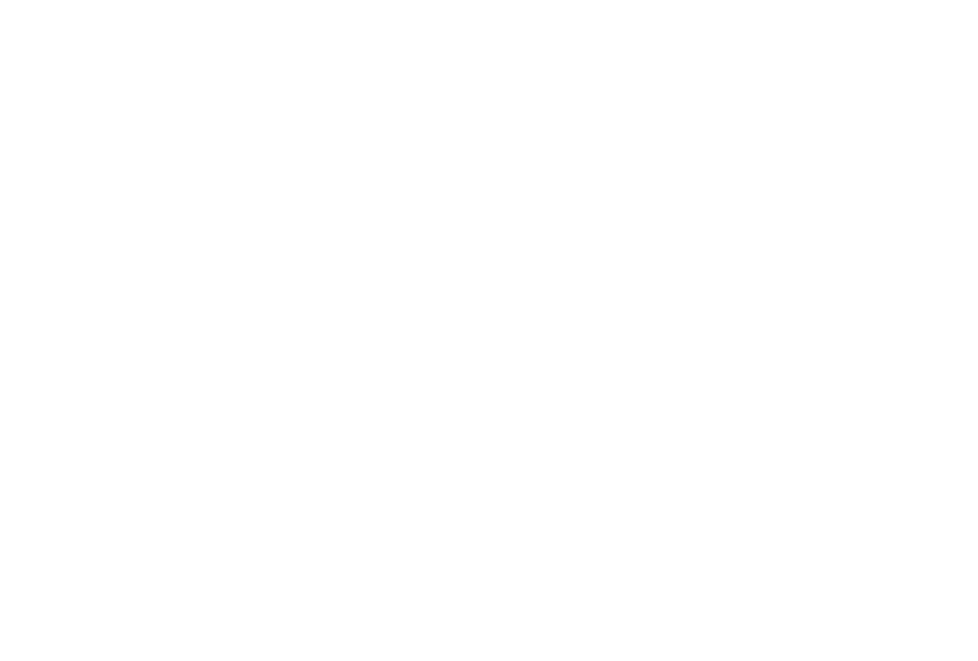
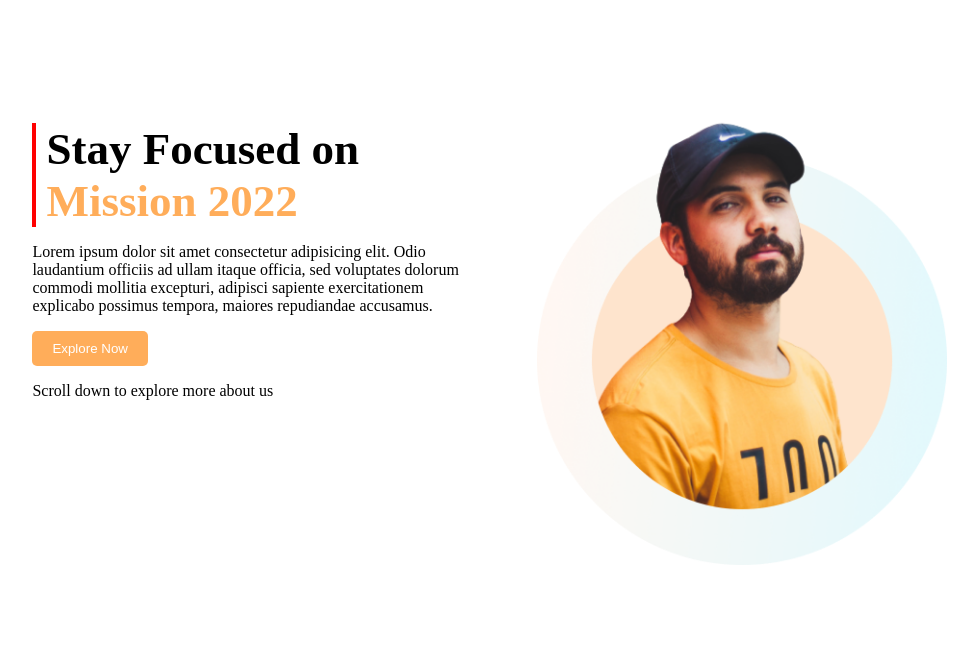
Before and after one commit to muzahid37/Developer-Muzahidul-, a plain HTML site: page index.html in a window 1280 px wide. Shown: the whole page, without its empty margins (117-1095 px from the left). Drawn offline with Linux system fonts and the light colour scheme.

Commit message:
top banner

```diff
--- a/index.html
+++ b/index.html
@@ -4,9 +4,46 @@
     <meta charset="UTF-8">
     <meta http-equiv="X-UA-Compatible" content="IE=edge">
     <meta name="viewport" content="width=device-width, initial-scale=1.0">
+    <link rel="stylesheet" href="style.css">
     <title>Developer muzahidul </title>
 </head>
 <body>
+    <section class="top-banner">
+        <div class="half-with">
+            <div class="focused-header">
+                <h2 class="stay">Stay Focused on</h2>
+                <h2 class="mission">Mission 2022</h2>
+            </div>
+            <div class="focused_left_dscptn">
+                <p>Lorem ipsum dolor sit amet consectetur adipisicing elit. Odio laudantium officiis ad ullam itaque officia, sed voluptates dolorum commodi mollitia excepturi, adipisci sapiente exercitationem explicabo possimus tempora, maiores repudiandae accusamus.</p>
+            </div>
+            <button>Explore Now</button>
+            <p>Scroll down to explore more about us</p>
+        </div>
+        <div class="half-with">
+            <img src="img/person-2.png" alt="">
+        </div>
+    </section>
+    <!-- <div class="main">
+        <div class="container">
+            <div class="focused focused-item">
+                <div class="focused_left">
+                    <div class="focused-header">
+                        <h2 class="stay">Stay Focused on</h2>
+                        <h2 class="mission">Mission 2022</h2>
+                    </div>
+                    <div class="focused_left_dscptn">
+                        <p>Lorem ipsum dolor sit amet consectetur adipisicing elit. Odio laudantium officiis ad ullam itaque officia, sed voluptates dolorum commodi mollitia excepturi, adipisci sapiente exercitationem explicabo possimus tempora, maiores repudiandae accusamus.</p>
+                    </div>
+                    <button>Explore Now</button>
+                    <p>Scroll down to explore more about us</p>
+                </div>
+                <div class="focused_right focused-item">
+                        <img src="img/person-2.png" alt="">
 
+                </div>
+            </div>
+        </div>
+    </div>     -->
 </body>
 </html>
--- a/style.css
+++ b/style.css
@@ -0,0 +1,40 @@
+img{
+    max-width: 100%;
+}
+section{
+    height: 500px;
+    padding-bottom: 150px;
+    width:80%;
+    margin: auto;
+}
+.half-with{
+    width: 45%;
+    margin: 5px;
+    float: left;
+    padding: 10px;
+}
+.focused-header{
+    border-left: 4px solid red;
+    padding-left: 10px;
+    font-size: 30px;
+    margin-top: 100px;
+}
+.focused-header .stay{
+    margin: 0px;
+}
+.focused-header .mission{
+    color: #FFAD5A;
+    margin: 0px;
+}
+.half-with img {
+    max-width: 90%;
+    padding: 20px
+}
+button{
+    color: #fff;
+    background: #FFAD5A;
+    padding: 10px 20px;
+    border-radius: 5px;
+    border: none;
+
+}
```
Also changed, not shown: img/person-2.png (added).
